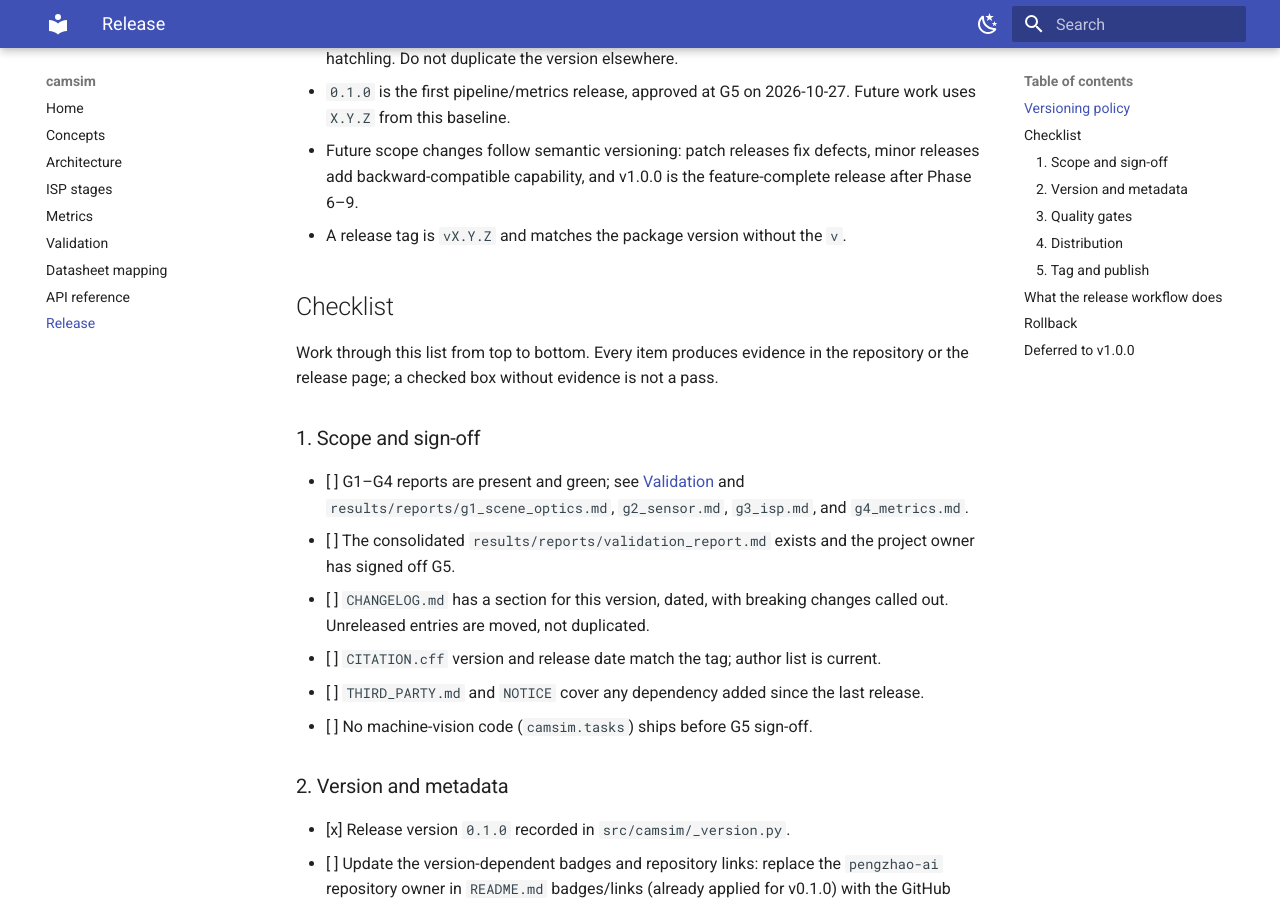
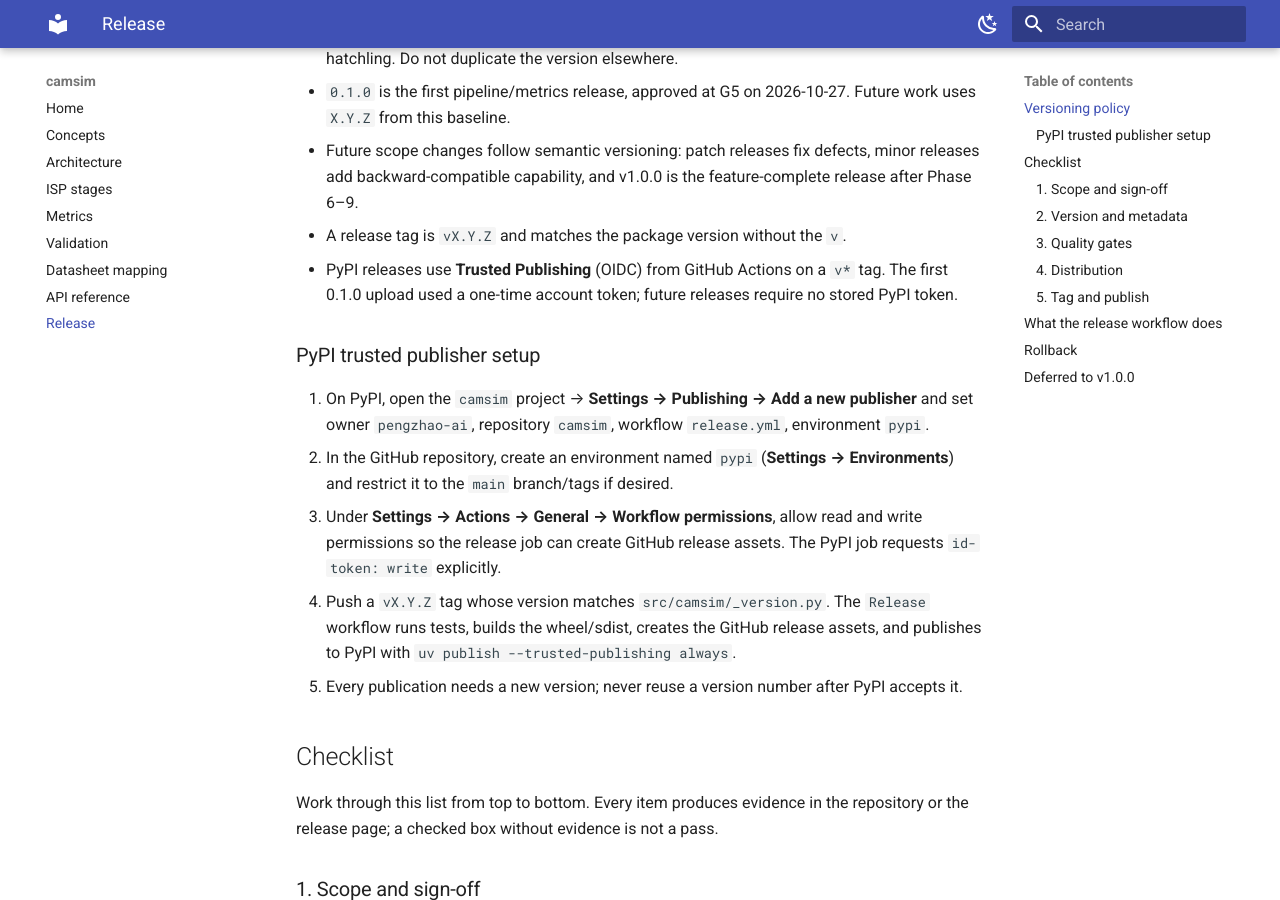
Before and after one commit to pengzhao-ai/camsim, an MkDocs documentation site: the page built from docs/release.md, in a window 1280 px wide and 900 px high, scrolled down 353 px. Built offline with MkDocs 1.6.1 and Material for MkDocs 9.7.7, drawn with Linux system fonts in a browser that asks for light colours.

Commit message:
docs: record the v0.1.0 PyPI release and trusted publishing
Record that camsim 0.1.0 is published on PyPI, that GitHub CI passed,
and that the Docs Pages deployment needs the repository Pages setting.
Add the OIDC trusted-publishing job for future tag releases and the
matching setup instructions.

Co-Authored-By: Claude Code <noreply@anthropic.com>

```diff
--- a/docs/release.md
+++ b/docs/release.md
@@ -16,6 +16,27 @@ release after the deferred Phase 6–9 machine-vision work.
   minor releases add backward-compatible capability, and v1.0.0 is the
   feature-complete release after Phase 6–9.
 - A release tag is `vX.Y.Z` and matches the package version without the `v`.
+- PyPI releases use **Trusted Publishing** (OIDC) from GitHub Actions on a
+  `v*` tag. The first 0.1.0 upload used a one-time account token; future
+  releases require no stored PyPI token.
+
+### PyPI trusted publisher setup
+
+1. On PyPI, open the `camsim` project → **Settings → Publishing → Add a new
+   publisher** and set owner `pengzhao-ai`, repository `camsim`, workflow
+   `release.yml`, environment `pypi`.
+2. In the GitHub repository, create an environment named `pypi`
+   (**Settings → Environments**) and restrict it to the `main` branch/tags if
+   desired.
+3. Under **Settings → Actions → General → Workflow permissions**, allow
+   read and write permissions so the release job can create GitHub release
+   assets. The PyPI job requests `id-token: write` explicitly.
+4. Push a `vX.Y.Z` tag whose version matches `src/camsim/_version.py`. The
+   `Release` workflow runs tests, builds the wheel/sdist, creates the GitHub
+   release assets, and publishes to PyPI with `uv publish
+   --trusted-publishing always`.
+5. Every publication needs a new version; never reuse a version number after
+   PyPI accepts it.
 
 ## Checklist
 
```
Also changed, not shown: README.md (+22 -12 lines), docs/index.md (+3 -2 lines), docs/validation.md (+5 -5 lines), results/reports/validation_report.md (+2 -2 lines), 3 other files.
